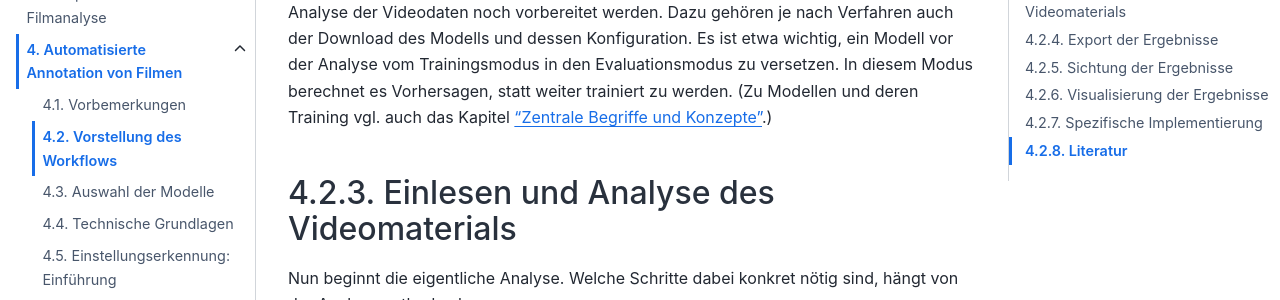
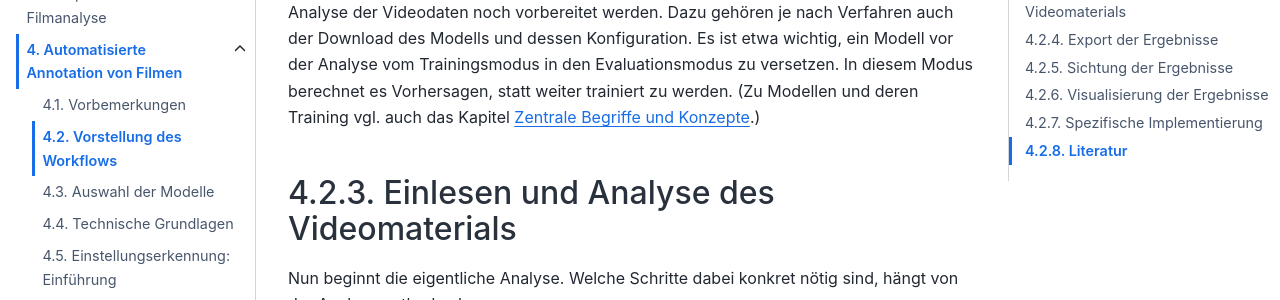
Before and after one commit to quadriga-dk/Bewegtes-Bild-Fallstudie-4, a Jupyter Book: the page built from annotation/workflow.md, in a window 1280 px wide and 900 px high, scrolled down 3159 px. Shown: the part 153-453 px from the top of the window. Built offline with Jupyter Book 1.0.4 settings and Sphinx 7.4.7 and the Sphinx Book theme 1.1.4, drawn with Linux system fonts in a browser that asks for light colours; pages that are not in the unit, such as notebooks, are missing from menus; cross-references to code outside the pages are shown as plain code.

```diff
--- a/annotation/workflow.md
+++ b/annotation/workflow.md
@@ -57,7 +57,7 @@ In den Jupyter Notebooks werden zu Übungszwecken die Trailerdateien zur Analyse
 
 ### Vorbereitung des Machine-Learning-Modells
 
-Wenn ein Verfahren ein Machine-Learning-Modell verwendet, muss dieses vor der Analyse der Videodaten noch vorbereitet werden. Dazu gehören je nach Verfahren auch der Download des Modells und dessen Konfiguration. Es ist etwa wichtig, ein Modell vor der Analyse vom Trainingsmodus in den Evaluationsmodus zu versetzen. In diesem Modus berechnet es Vorhersagen, statt weiter trainiert zu werden. (Zu Modellen und deren Training vgl. auch das Kapitel ["Zentrale Begriffe und Konzepte"](../vision/begriffe.md).)
+Wenn ein Verfahren ein Machine-Learning-Modell verwendet, muss dieses vor der Analyse der Videodaten noch vorbereitet werden. Dazu gehören je nach Verfahren auch der Download des Modells und dessen Konfiguration. Es ist etwa wichtig, ein Modell vor der Analyse vom Trainingsmodus in den Evaluationsmodus zu versetzen. In diesem Modus berechnet es Vorhersagen, statt weiter trainiert zu werden. (Zu Modellen und deren Training vgl. auch das Kapitel [Zentrale Begriffe und Konzepte](../vision/begriffe.md).)
 
 ## Einlesen und Analyse des Videomaterials
 Nun beginnt die eigentliche Analyse. Welche Schritte dabei konkret nötig sind, hängt von der Analysemethode ab.
```
